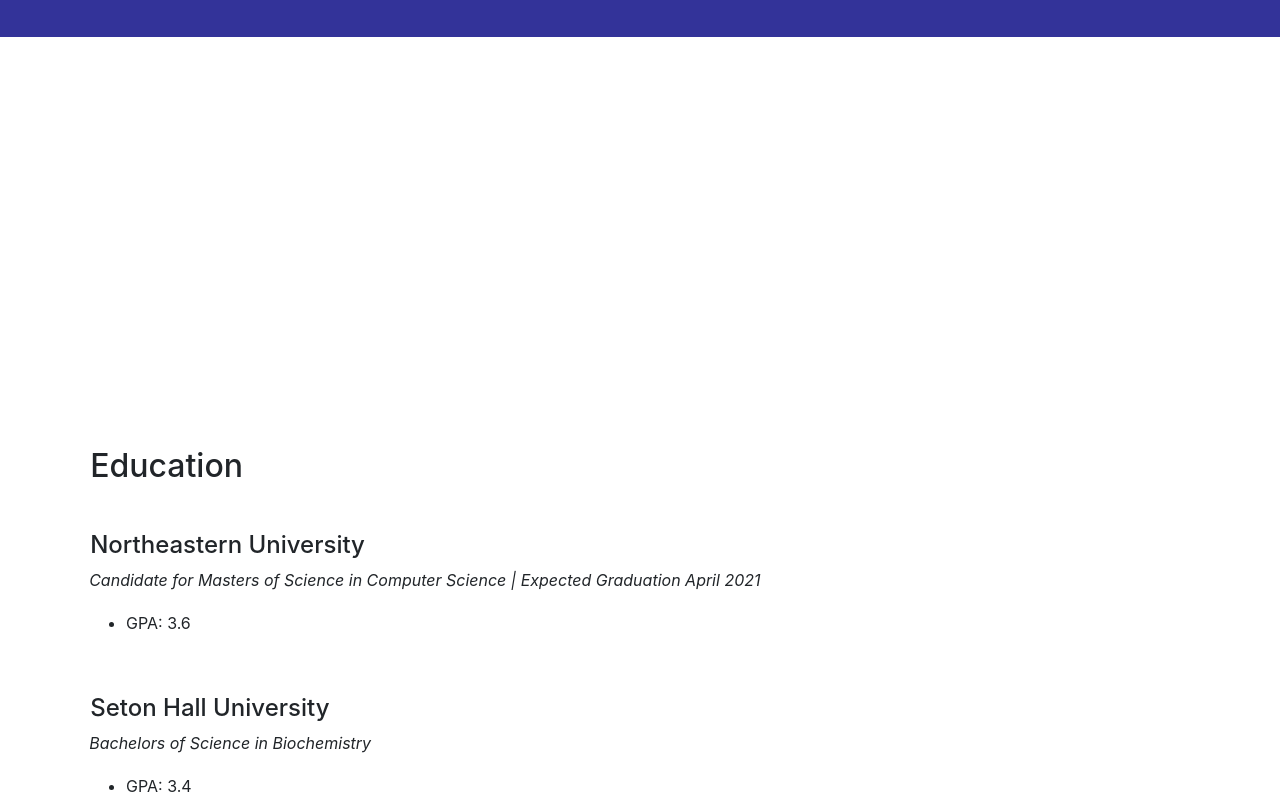
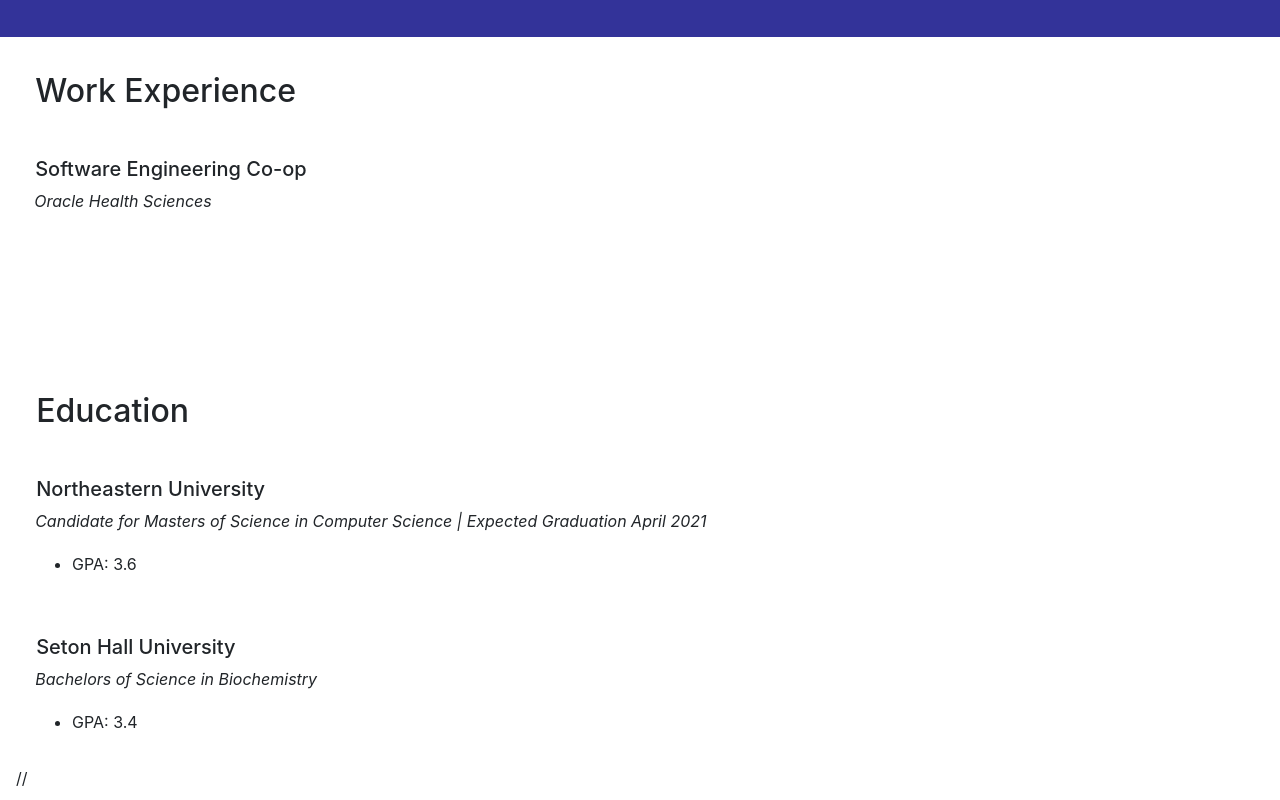
Before and after one commit to bcstarke/Ben-Starke-Personal-Website-V2, a React (Create React App) app: page / in a window 1280 px wide. Shown: the part 1180-1980 px from the top of the page. Built offline with nearby package versions, Linux system fonts and the light colour scheme.

Commit message:
added some work experience stuff and changed container to container fluid

```diff
--- a/src/components/resumePage/ResumePage.css
+++ b/src/components/resumePage/ResumePage.css
@@ -1,3 +1,11 @@
+.resume-page {
+    margin: 1rem;
+}
+
+.work-experience-container {
+    width: 100%;
+}
+
 .education-container {
     width: 100%;
 }
--- a/src/components/resumePage/ResumePage.js
+++ b/src/components/resumePage/ResumePage.js
@@ -7,67 +7,65 @@
 export default class ResumePage extends Component {
     render() {
         return (
-            <div className="ResumePage">
-                <div className="section-content">
-                    <div className="work-experience-box container-fluid">
-                        <div className="row header">
-                            <h2>Work Experience</h2>
-                            <hr className="top-hr" color="black"/>
-                        </div>
-
-                        <section>
-                            <div className="row col-12">
-                                {/*<div className="col-2"></div>*/}
-                                <div className="long oracle-name col-7">
-                                    <h4>Software Engineering Co-op</h4>
-                                </div>
-                                <div className="oracle-image col-3">
-                                    {/*<img*/}
-                                    {/*    className="oracle-logo"*/}
-                                    {/*    // src={oraclelogo}*/}
-                                    {/*    alt="oracle-logo"*/}
-                                    {/*/>*/}
+            <div className="resume-page">
+                <div className="work-experience-container">
+                    <div className="container-fluid">
+                        <div className="section-header">
+                            <div className="row header">
+                                <h2>Work Experience</h2>
+                            </div>
+                            <div className="row header">
+                                <h5>Software Engineering Co-op</h5>
+                                <div className="container-fluid">
+                                    <div className="degree-field">
+                                        <i>Oracle Health Sciences
+                                        </i>
+                                    </div>
                                 </div>
                             </div>
-                        </section>
-                        <section>
-                            <div className="row">
-                                <div className="envision-image col-3">
-                                    {/*<img*/}
-                                    {/*    className="envision-logo"*/}
-                                    {/*    //src={envisionLogo}*/}
-                                    {/*    alt="envision-logo"*/}
-                                    {/*/>*/}
-                                </div>
-                                <div className="long envision-name">
-                                    <h4>Clinical Information Manager</h4>
-                                </div>
-                            </div>
-                            <div className="long envision-title">
-                                <div className="row">
-                                    <i>Envision Physician Services | Morristown, NJ | December 2015
-                                        - December 2018</i>
-                                </div>
-                            </div>
-                            <div className="row col-13 envision-job-description">
-                                <ul>
-                                    <li>scribe stuff 1</li>
-                                    <li>scribe stuff 2</li>
-                                </ul>
-                            </div>
-                        </section>
+
+                        {/*<section>*/}
+                        {/*    <div className="row col-12">*/}
+                        {/*        <div className="long oracle-name col-7">*/}
+                        {/*            <h4>Software Engineering Co-op</h4>*/}
+                        {/*        </div>*/}
+                        {/*        <div className="oracle-image col-3">*/}
+                        {/*        </div>*/}
+                        {/*    </div>*/}
+                        {/*</section>*/}
+                        {/*<section>*/}
+                        {/*    <div className="row">*/}
+                        {/*        <div className="envision-image col-3">*/}
+                        {/*        </div>*/}
+                        {/*        <div className="long envision-name">*/}
+                        {/*            <h4>Clinical Information Manager</h4>*/}
+                        {/*        </div>*/}
+                        {/*    </div>*/}
+                        {/*    <div className="long envision-title">*/}
+                        {/*        <div className="row">*/}
+                        {/*            <i>Envision Physician Services | Morristown, NJ | December 2015*/}
+                        {/*                - December 2018</i>*/}
+                        {/*        </div>*/}
+                        {/*    </div>*/}
+                        {/*    <div className="row col-13 envision-job-description">*/}
+                        {/*        <ul>*/}
+                        {/*            <li>scribe stuff 1</li>*/}
+                        {/*            <li>scribe stuff 2</li>*/}
+                        {/*        </ul>*/}
+                        {/*    </div>*/}
+                        {/*</section>*/}
                     </div>
                 </div>
 
                 <div className="education-container">
-                    <div className="container" id="educationBox">
-                        <div className="education-header">
+                    <div className="container-fluid" id="educationBox">
+                        <div className="section-header">
                             <div className="row header">
                                 <h2>Education</h2>
                             </div>
                             <div className="row header">
-                                <h4>Northeastern University</h4>
-                                <div className="container">
+                                <h5>Northeastern University</h5>
+                                <div className="container-fluid">
                                     <div className="degree-field">
                                         <i>Candidate for Masters of Science in Computer Science |
                                             Expected Graduation April 2021
@@ -83,8 +81,8 @@
                             <br/>
                             <div className="row header">
                                 <br/>
-                                <h4>Seton Hall University</h4>
-                                <div className="container">
+                                <h5>Seton Hall University</h5>
+                                <div className="container-fluid">
                                     <div className="degree-field">
                                         <i>Bachelors of Science in Biochemistry</i>
                                     </div>
```
